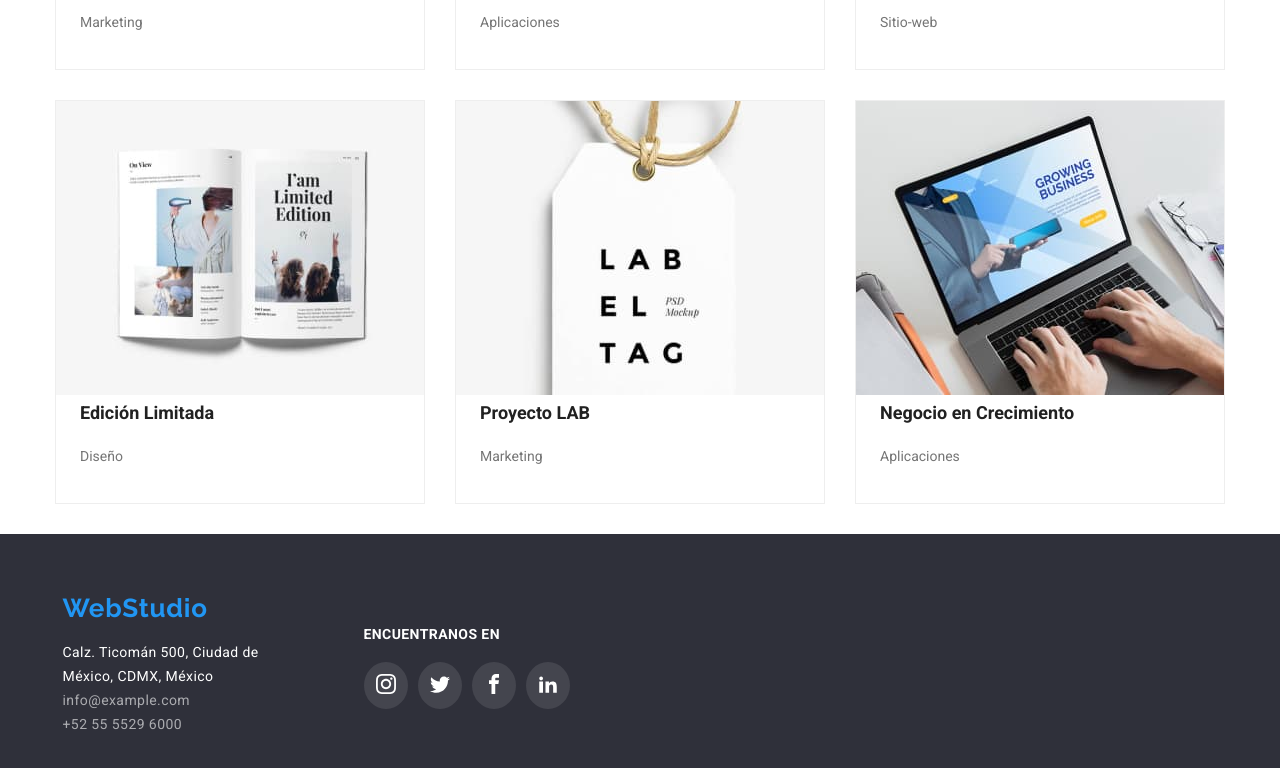
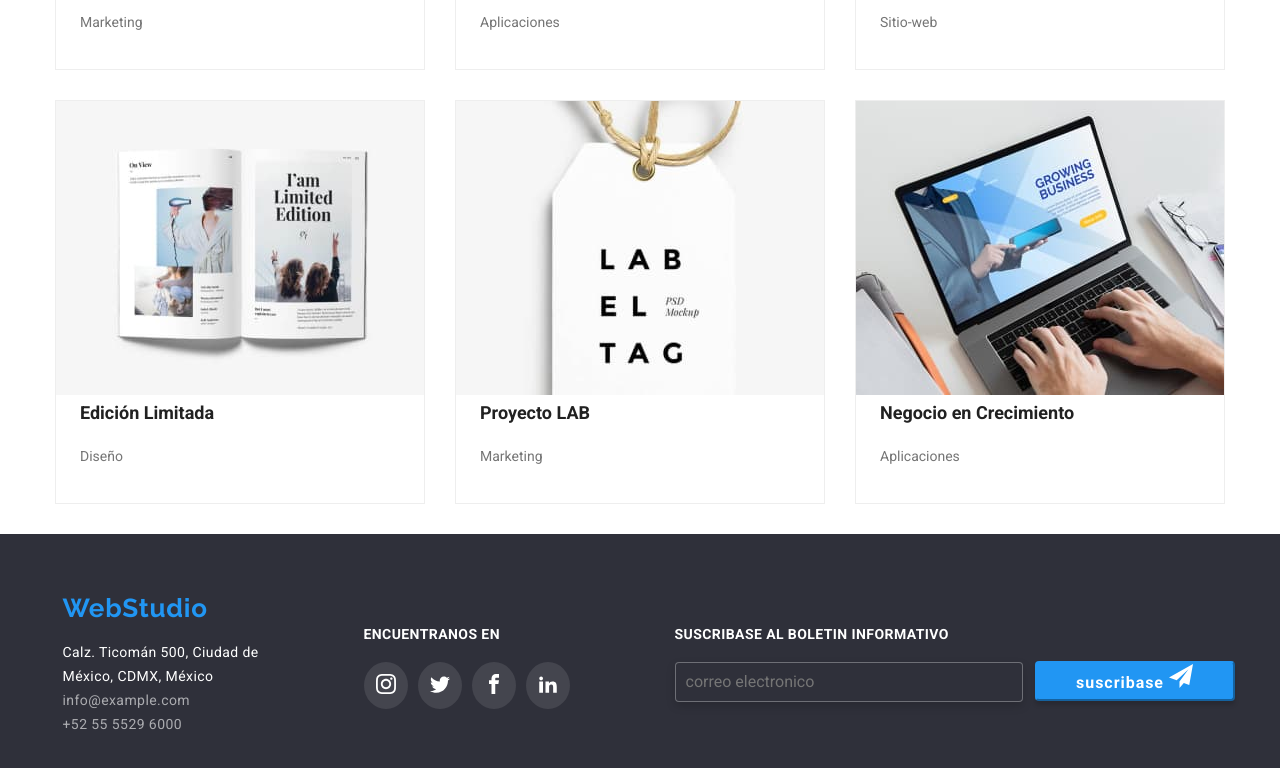
Before and after one commit to mariana-nova/goit-markup-hw-06, a plain HTML site: page portafolio.html in a window 1280 px wide. Shown: the part 967-1735 px from the top of the page. Drawn offline with nearby package versions, Linux system fonts and the light colour scheme.

Commit message:
tarea n6

```diff
--- a/portafolio.html
+++ b/portafolio.html
@@ -308,6 +308,33 @@
             </li>
           </ul>
         </div>
+        <div class="container">
+          <form
+            class="footer-end"
+            name="suscribirse"
+            autocomplete="off"
+            novalidate
+          >
+            <div class="subscription">
+              <label class="text-end" for="correo-end"
+                >SUSCRIBASE AL BOLETIN INFORMATIVO</label
+              >
+              <input
+                class="input-end"
+                type="correo"
+                name="correo"
+                id="correo"
+                placeholder="correo electronico"
+              />
+            </div>
+            <button class="button-end" type="submit">
+              suscribase
+              <svg class="icon-enviar-cono" width="24" height="24">
+                <use href="./images/icons.svg#icon-enviar-cono"></use>
+              </svg>
+            </button>
+          </form>
+        </div>
       </div>
     </footer>
   </body>
```
